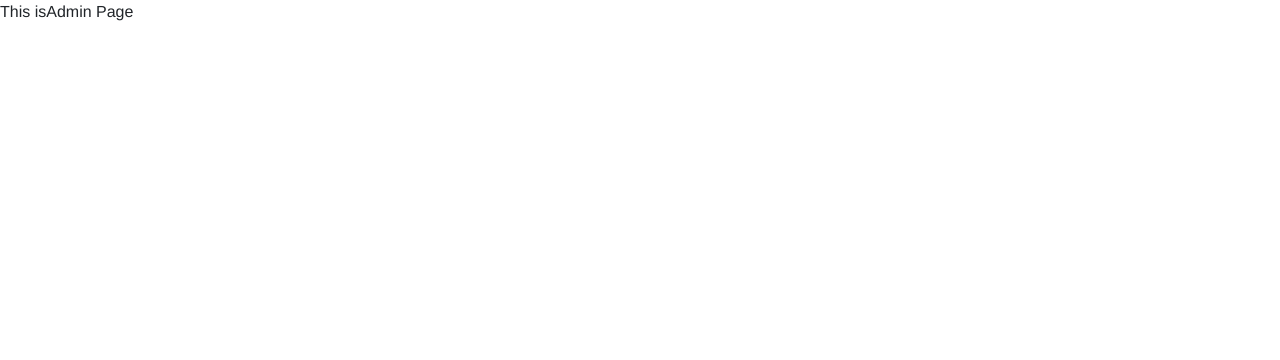
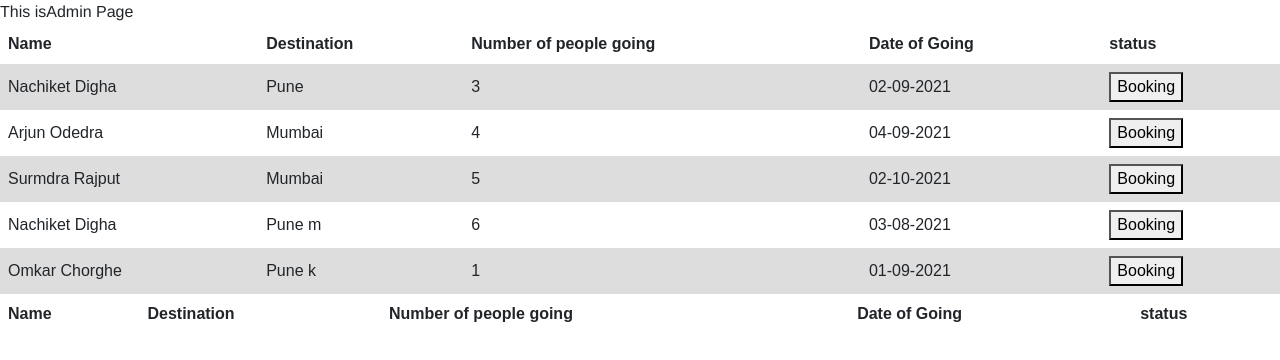
Before and after one commit to 0x010F/cab-booking-deprecated, a Vue app: page /#/admin in a window 1280 px wide. Shown: the top 360 px of the page. Built offline with nearby package versions, Linux system fonts and the light colour scheme.

Commit message:
Funcitionality of pending and approval completed

```diff
--- /dev/null
+++ b/src/components/ApprovedTable.vue
@@ -0,0 +1,65 @@
+<template>
+  <div>
+    <table>
+      <tr>
+        <th>Name</th>
+        <th>Destination</th>
+        <th>Number of people going</th>
+        <th>Date of Going</th>
+        <th>status</th>
+      </tr>
+
+      <tr v-for="requests in inftwo" :key="requests.name">
+        <td>{{ requests.name }}</td>
+        <td>{{ requests.dest }}</td>
+        <td>{{ requests.nump }}</td>
+        <td>{{ requests.date }}</td>
+        <td>
+          <button @click="done(idx)">Booking</button>
+        </td>
+      </tr>
+    </table>
+
+  </div>
+</template>
+
+<script>
+export default {
+  name: "Admin",
+  props:['requests'],
+  data() {
+    return {
+
+    };
+  },
+  methods: {
+    done: function (par) {
+      this.requests[par].status = true;
+      this.$emit("sendData",this.requests)
+    },
+  },
+  computed:{
+
+      inftwo :function(){
+         return this.requests.filter(i => i.status==true)
+      }
+  }
+};
+</script>
+
+<style>
+table {
+  font-family: arial, sans-serif;
+  border-collapse: collapse;
+  width: 100%;
+}
+td,
+th {
+  border: 1px solid #dddddd;
+  text-align: left;
+  padding: 8px;
+}
+tr:nth-child(even) {
+  background-color: #dddddd;
+}
+</style>
--- /dev/null
+++ b/src/components/PendingTable.vue
@@ -0,0 +1,60 @@
+<template>
+  <div>
+    <table>
+      <tr>
+        <th>Name</th>
+        <th>Destination</th>
+        <th>Number of people going</th>
+        <th>Date of Going</th>
+        <th>status</th>
+      </tr>
+<div v-if="infone.length===0">
+  <p>No requests pending</p></div>
+      <tr v-for="requests in infone" :key="requests.reqId">
+        <td>{{ requests.name }}</td>
+        <td>{{ requests.dest }}</td>
+        <td>{{ requests.nump }}</td>
+        <td>{{ requests.date }}</td>
+        <td>
+          <button @click="done(requests)">Booking</button>
+        </td>
+      </tr>
+    </table>
+
+  </div>
+</template>
+
+<script>
+export default {
+  name: "Admin",
+  props:["requests"],
+
+  methods: {
+    done: function (par) {
+      par.status = true;
+    },
+  },
+  computed:{
+      infone :function(){
+         return this.requests.filter(i => i.status==false)
+      }
+  }
+};
+</script>
+
+<style>
+table {
+  font-family: arial, sans-serif;
+  border-collapse: collapse;
+  width: 100%;
+}
+td,
+th {
+  border: 1px solid #dddddd;
+  text-align: left;
+  padding: 8px;
+}
+tr:nth-child(even) {
+  background-color: #dddddd;
+}
+</style>
--- a/src/views/Admin.vue
+++ b/src/views/Admin.vue
@@ -1,10 +1,69 @@
 <template>
-  <div>This isAdmin Page</div>
+  <div>This isAdmin Page
+      <PendingTable :requests="cablistp"></PendingTable>
+            <ApprovedTable :requests="cablistp"></ApprovedTable>
+    </div>
 </template>
 
 <script>
+import PendingTable from '@/components/PendingTable.vue'
+import ApprovedTable from '@/components/ApprovedTable.vue'
 export default {
-  name: "Admin"
+  name: "Admin",
+  data  () {
+    return {
+     cablistp: [
+        {
+          name: "Nachiket Digha",
+          dest: "Pune",
+          nump: 3,
+          date: "02-09-2021",
+          status: false,
+          reqId:1,
+        },
+        {
+          name: "Arjun Odedra",
+          dest: "Mumbai",
+          nump: 4,
+          date: "04-09-2021",
+          status: false,
+          reqId:2,
+
+        },
+        {
+          name: "Surmdra Rajput",
+          dest: "Mumbai",
+          nump: 5,
+          date: "02-10-2021",
+          status: false,
+                    reqId:3,
+
+        },
+        {
+          name: "Nachiket Digha",
+          dest: "Pune m",
+          nump: 6,
+          date: "03-08-2021",
+          status: false,
+                    reqId:4,
+
+        },
+        {
+          name: "Omkar Chorghe",
+          dest: "Pune k",
+          nump: 1,
+          date: "01-09-2021",
+          status: false,
+                    reqId:5,
+
+        },
+      ],
+    }
+  },
+  components:{
+    PendingTable,
+    ApprovedTable
+  }
 }
 </script>
 
```
